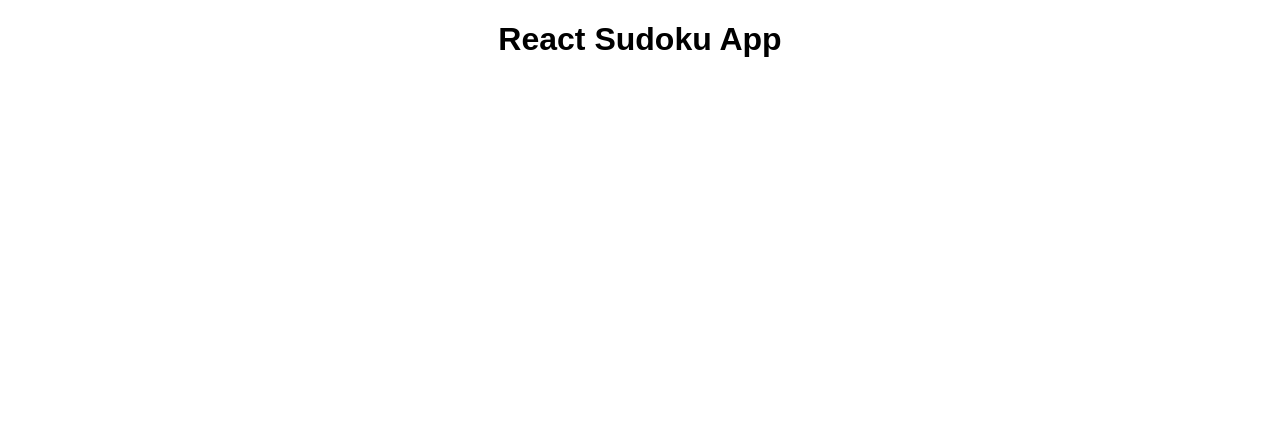
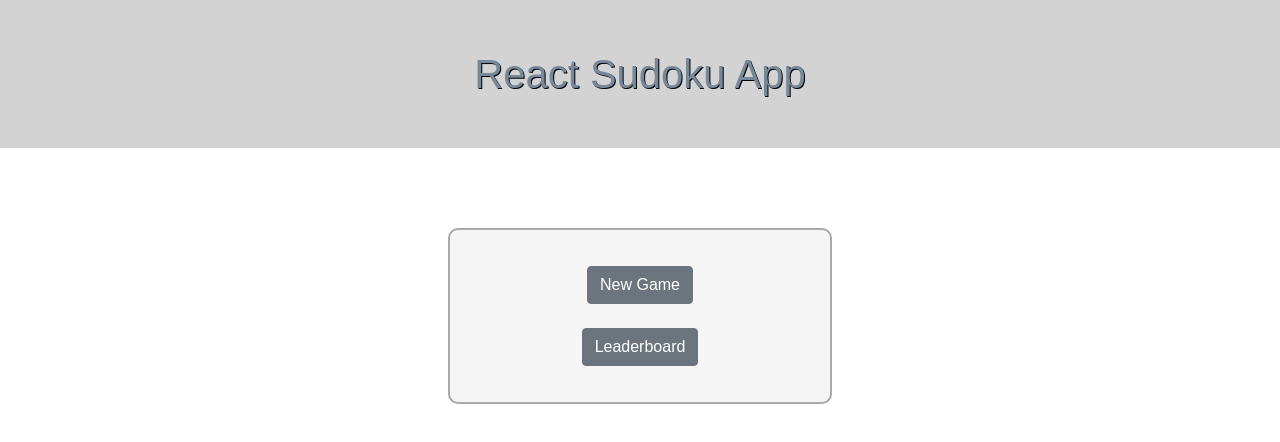
Before and after one commit to rockychiang/sudoku_app, a React (Create React App) app in the folder client/: page / in a window 1280 px wide. Shown: the top 442 px of the page. Built offline with nearby package versions, Linux system fonts and the light colour scheme.

Commit message:
Set up home page and style

```diff
--- a/client/package.json
+++ b/client/package.json
@@ -3,7 +3,9 @@
   "version": "0.1.0",
   "private": true,
   "dependencies": {
+    "bootstrap": "^4.1.1",
     "react": "^16.4.1",
+    "react-bootstrap": "^0.32.1",
     "react-dom": "^16.4.1",
     "react-redux": "^5.0.7",
     "react-router-dom": "^4.3.1",
--- a/client/src/containers/Home.jsx
+++ b/client/src/containers/Home.jsx
@@ -1,10 +1,17 @@
 import React, { Component } from 'react';
+import { Link } from 'react-router-dom';
 
 export default class Home extends Component {
   render() {
     return (
       <div id="Home">
         <h1>React Sudoku App</h1>
+
+        <div className="box">
+          <Link to="/game"><button className="btn btn-secondary">New Game</button></Link>
+          <br /><br />
+          <Link to="/leaderboard"><button className="btn btn-secondary">Leaderboard</button></Link>
+        </div>
       </div>
     )
   }
--- a/client/src/index.css
+++ b/client/src/index.css
@@ -3,3 +3,20 @@ body {
   padding: 0;
   font-family: sans-serif;
 }
+
+h1 {
+  margin: 0 0 2em;
+  padding: 1.25em;
+  background-color: LightGrey;
+  color: LightSlateGray;
+  text-shadow: 1px 1px black;
+}
+
+.box {
+  margin: 0 auto;
+  padding: 36px 0;
+  border: 2px solid DarkGray;
+  border-radius: 10px;
+  background-color: WhiteSmoke;
+  width: 30%;
+}
--- a/client/src/index.js
+++ b/client/src/index.js
@@ -3,6 +3,7 @@ import ReactDOM from 'react-dom';
 import { Provider } from 'react-redux';
 import { createStore, applyMiddleware, compose } from 'redux';
 import thunk from 'redux-thunk';
+import 'bootstrap/dist/css/bootstrap.min.css';
 import './index.css';
 import App from './components/App.jsx';
 import rootReducer from './reducers/index';
```
